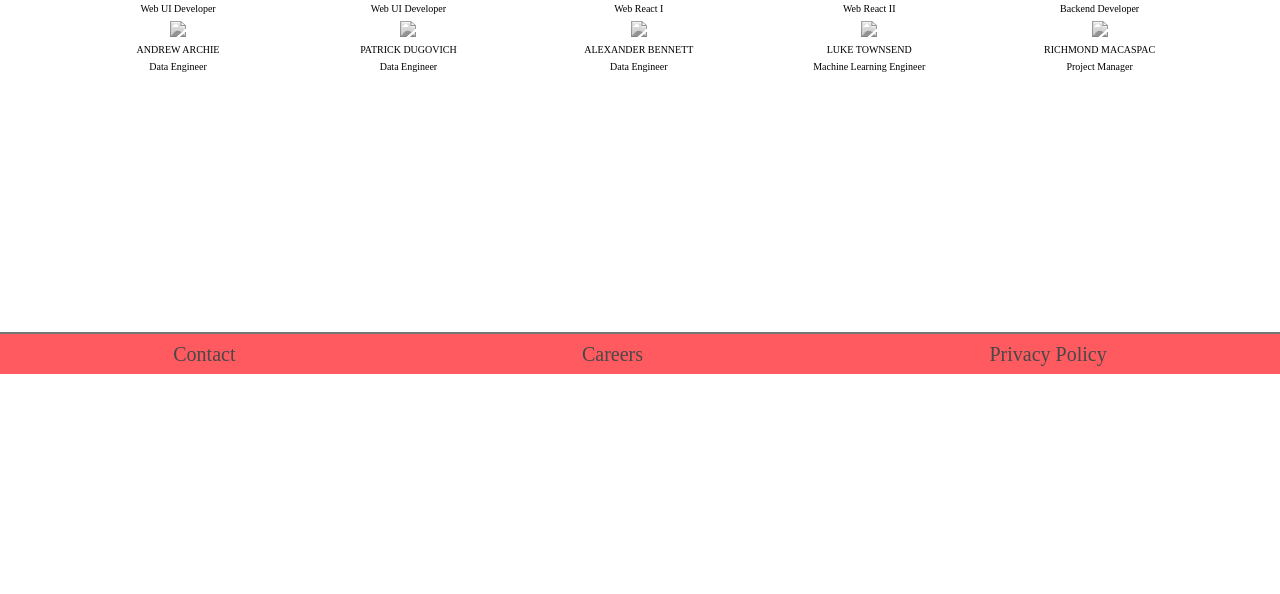
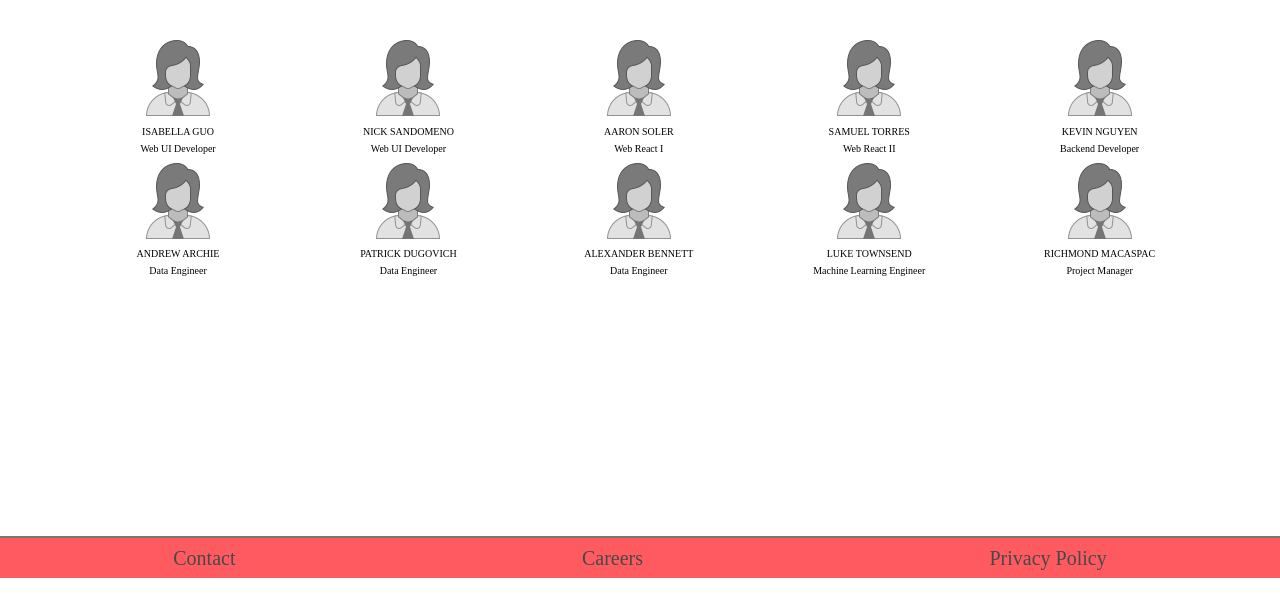
Before and after one commit to AirBnB-Optimal-Price-1-LS/Web-UI-Nicho, a plain HTML site: page aboutUs.html in a window 1280 px wide. Shown: the part 206-800 px from the top of the page. Drawn offline with nearby package versions, Linux system fonts and the light colour scheme; files that its build step writes are made by us from their sources; the site is published under a folder, as on GitHub Pages, so addresses that start at the root find nothing.

Commit message:
image formatting fix for GitHub Pages.

```diff
--- a/aboutUs.html
+++ b/aboutUs.html
@@ -12,7 +12,7 @@
     <body>
             <header> <!--NAVIGATION BAR BEGINS HERE-->
                 <div class="navLogo">
-                    <img class="logoIMG", src="/img/nav-logo.png" alt="Logo"> <!--LOGO FOR HEADER WILL GO HERE-->
+                    <img class="logoIMG" src="./img/nav-logo.png" alt="Logo"> <!--LOGO FOR HEADER WILL GO HERE-->
                 </div>
                 <nav class="navBar">
                     <div class="anchor"><a href="index.html">Home</a></div>
@@ -30,7 +30,7 @@
             <section class="headShotContainer"> <!--Member Images Go Here-->
                 <div class="teamMember">
                     <div>
-                        <img src="/img/icon1.png">
+                        <img src="./img/icon1.png">
                     </div>
                     <div>
                         <h4>Isabella Guo</h4>
@@ -41,7 +41,7 @@
                 </div>
                 <div class="teamMember">
                     <div>
-                        <img src="/img/icon1.png">
+                        <img src="./img/icon1.png">
                     </div>
                     <div>
                         <h4>Nick Sandomeno</h4>
@@ -52,7 +52,7 @@
                 </div>
                 <div class="teamMember">
                     <div>
-                        <img src="/img/icon1.png">
+                        <img src="./img/icon1.png">
                     </div>
                     <div>
                         <h4>Aaron Soler</h4>
@@ -63,7 +63,7 @@
                 </div>
                 <div class="teamMember">
                     <div>
-                        <img src="/img/icon1.png">
+                        <img src="./img/icon1.png">
                     </div>
                     <div>
                         <h4>Samuel Torres</h4>
@@ -74,7 +74,7 @@
                 </div>
                 <div class="teamMember">
                     <div>
-                        <img src="/img/icon1.png">
+                        <img src="./img/icon1.png">
                     </div>
                     <div>
                         <h4>Kevin Nguyen</h4>
@@ -85,7 +85,7 @@
                 </div>
                 <div class="teamMember">
                     <div>
-                        <img src="/img/icon1.png">
+                        <img src="./img/icon1.png">
                     </div>
                     <div>
                         <h4>Andrew Archie</h4>
@@ -96,7 +96,7 @@
                 </div>
                 <div class="teamMember">
                     <div>
-                        <img src="/img/icon1.png">
+                        <img src="./img/icon1.png">
                     </div>
                     <div>
                         <h4>Patrick Dugovich</h4>
@@ -107,7 +107,7 @@
                 </div>
                 <div class="teamMember">
                     <div>
-                        <img src="/img/icon1.png">
+                        <img src="./img/icon1.png">
                     </div>
                     <div>
                         <h4>Alexander Bennett</h4>
@@ -118,7 +118,7 @@
                 </div>
                 <div class="teamMember">
                     <div>
-                        <img src="/img/icon1.png">
+                        <img src="./img/icon1.png">
                     </div>
                     <div>
                         <h4>Luke Townsend</h4>
@@ -129,7 +129,7 @@
                 </div>
                 <div class="teamMember">
                     <div>
-                        <img src="/img/icon1.png">
+                        <img src="./img/icon1.png">
                     </div>
                     <div>
                         <h4>Richmond Macaspac</h4>
```
Also changed, not shown: index.html (+4 -4 lines).
